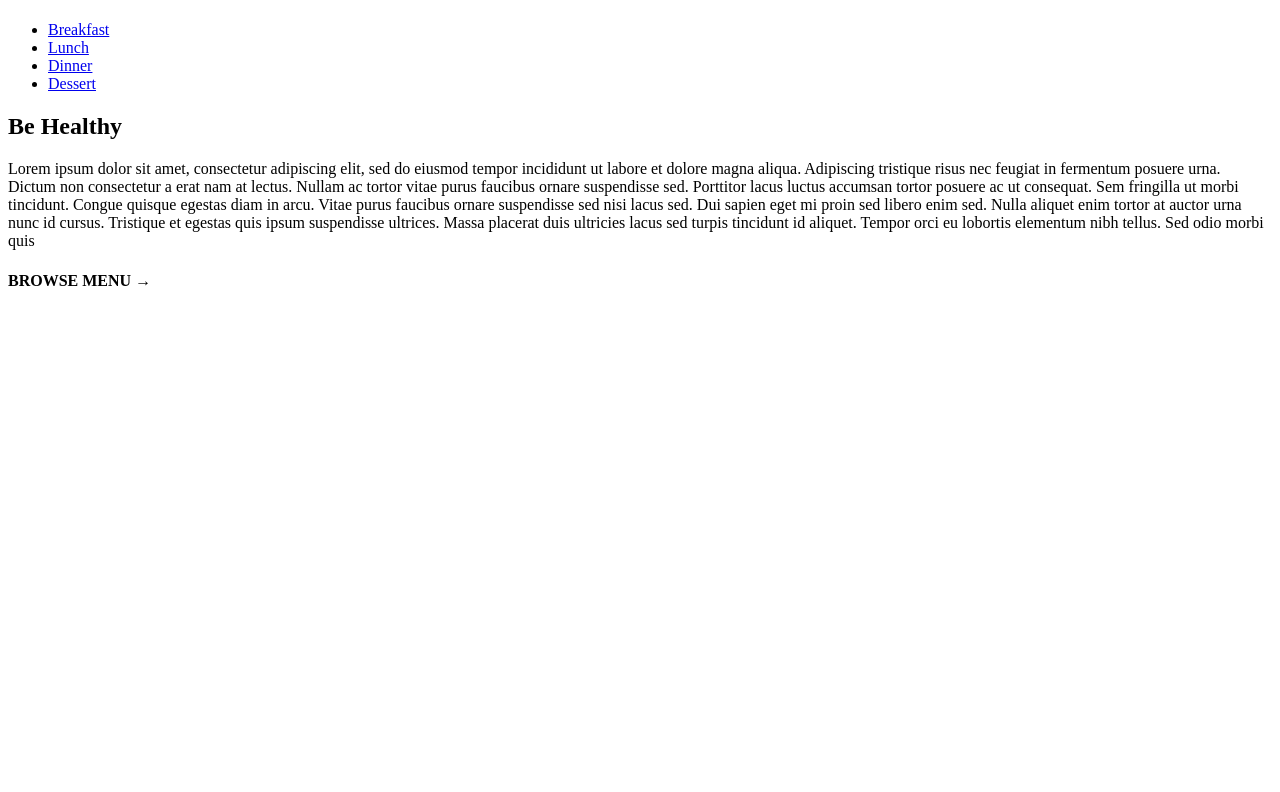
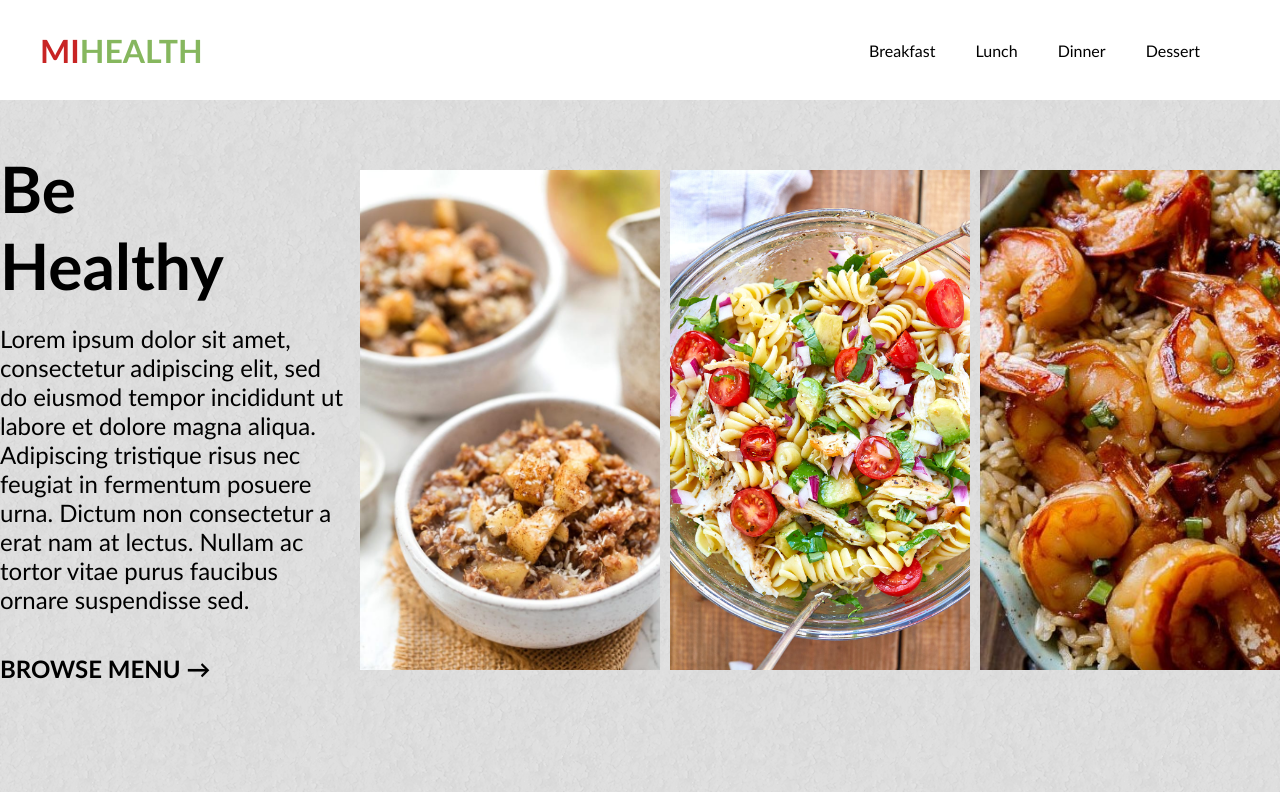
Before and after one commit to Nathan-Phillip-Smith/mihealth, a plain HTML site: page index.html in a window 1280 px wide. Drawn offline with Linux system fonts and the light colour scheme.

Commit message:
closer to completion

```diff
--- a/index.html
+++ b/index.html
@@ -2,11 +2,11 @@
 <html lang="en">
     <head>
         <link charset="UTF-8" />
-        <link type="stylesheet" rel="text/css" href="style.css">
+        <link type="text/css" rel="stylesheet" href="style.css" />
     </head>
     <body>
         <header>
-            <h1></h1>
+            <h1><span class="logo1">MI</span><span class="logo2">HEALTH</span></h1>
             <ul>
                 <li><a href="#">Breakfast</a></li>
                 <li><a href="#">Lunch</a></li>
@@ -14,13 +14,23 @@
                 <li><a href="#">Dessert</a></li>
             </ul>
         </header>
-        <div>
-            <h2>Be Healthy</h2>
-            <p>Lorem ipsum dolor sit amet, consectetur adipiscing elit, sed do eiusmod tempor incididunt ut labore et dolore magna aliqua. Adipiscing tristique risus nec feugiat in fermentum posuere urna. Dictum non consectetur a erat nam at lectus. Nullam ac tortor vitae purus faucibus ornare suspendisse sed. Porttitor lacus luctus accumsan tortor posuere ac ut consequat. Sem fringilla ut morbi tincidunt. Congue quisque egestas diam in arcu. Vitae purus faucibus ornare suspendisse sed nisi lacus sed. Dui sapien eget mi proin sed libero enim sed. Nulla aliquet enim tortor at auctor urna nunc id cursus. Tristique et egestas quis ipsum suspendisse ultrices. Massa placerat duis ultricies lacus sed turpis tincidunt id aliquet. Tempor orci eu lobortis elementum nibh tellus. Sed odio morbi quis</p>
-            <h4>BROWSE MENU &#8594;</h4>
-        </div>
-        <div class="image" id="oats"></div>
-        <div class="image" id="pasta"></div>
-        <div class="image" id="shrimp"></div>
+        <section>
+            <div class="words">
+                <h2>Be Healthy</h2>
+                <p>Lorem ipsum dolor sit amet, consectetur adipiscing elit, sed do eiusmod tempor incididunt ut labore et dolore magna aliqua. Adipiscing tristique risus nec feugiat in fermentum posuere urna. Dictum non consectetur a erat nam at lectus. Nullam ac tortor vitae purus faucibus ornare suspendisse sed.</p>
+                <h4>BROWSE MENU &#8594;</h4>
+            </div>
+            <div class="pics">
+                <div class="image" id="oats" alt="A picture of an oatmeal beakfast" >
+
+                </div>
+                <div class="image" id="pasta" alt="A picture of a pasta salad lunch" >
+
+                </div>
+                <div class="image" id="shrimp" alt="A picture of a shrimp and rice dinner" >
+
+                </div>
+            </div>
+        </section>
     </body>
 </html>
--- a/style.css
+++ b/style.css
@@ -1,13 +1,112 @@
-h2 {
-    color: blue;
+:root {
+    --color-1: black;
+
 }
 
+* {
+    margin: 0;
+    padding: 0;
+    box-sizing: border-box;
+    font-family: 'Gill Sans', sans-serif;
+}
 
+body {
+    background-image: url("./images/redox_02.png");
+    background-repeat: repeat;
+}
 
+header {
+    background-color: rgb(255, 255, 255);
+    width: 100%;
+    height: 100px;
+    padding: 40px;
+    display: flex;
+    justify-content: space-between;
+    align-items: center;
+}
+ul {
+    display: flex;
+    justify-content: space-around;
+    list-style: none;
+
+}
+
+h1 {
+    font-weight: 700;
+    font-size: 2em;
+}
+.logo1 {
+    color: rgb(200, 36, 36);
+
+}
+.logo2 {
+    color: rgb(134, 183, 94);
+
+}
+a {
+    margin-right: 40px;
+    text-decoration: none;
+    color: black;
+}
+
+section {
+    display: flex;
+    justify-content: space-around;
+}
+
+.words {
+    height: 200px;
+    width: 400px;
+}
+
+h2 {
+    font-size: 4em;
+    margin-bottom: 20px;
+    margin-top: 50px;
+    width: 20px;
+}
+
+p {
+    font-size: 1.5em;
+    margin-bottom: 40px;
+}
+
+h4 {
+    font-size: 1.5em;
+    font-weight: 600;
+}
+
+.pics {
+    display: flex;
+    flex-direction: row;
+    margin-top: 70px;
+
+}
+
+.image {
+    margin-left: 10px;
+}
 
 #oats {
-    background-color: blue;
     background-image: url("./images/oats.jpeg");
-    height: 100px;
-    width: 100px;
+    background-repeat: no-repeat;
+    background-size: cover;
+    height: 500px;
+    width: 300px;
 }
+
+#pasta {
+    background-image: url("./images/pasta.jpeg");
+    background-repeat: no-repeat;
+    background-size: cover;
+    height: 500px;
+    width: 300px;
+}
+
+#shrimp {
+    background-image: url("./images/shrimp.jpeg");
+    background-repeat: no-repeat;
+    background-size: cover;
+    height: 500px;
+    width: 300px;
+}
```
Also changed, not shown: images/redox_02.png (added), 1 other file.
